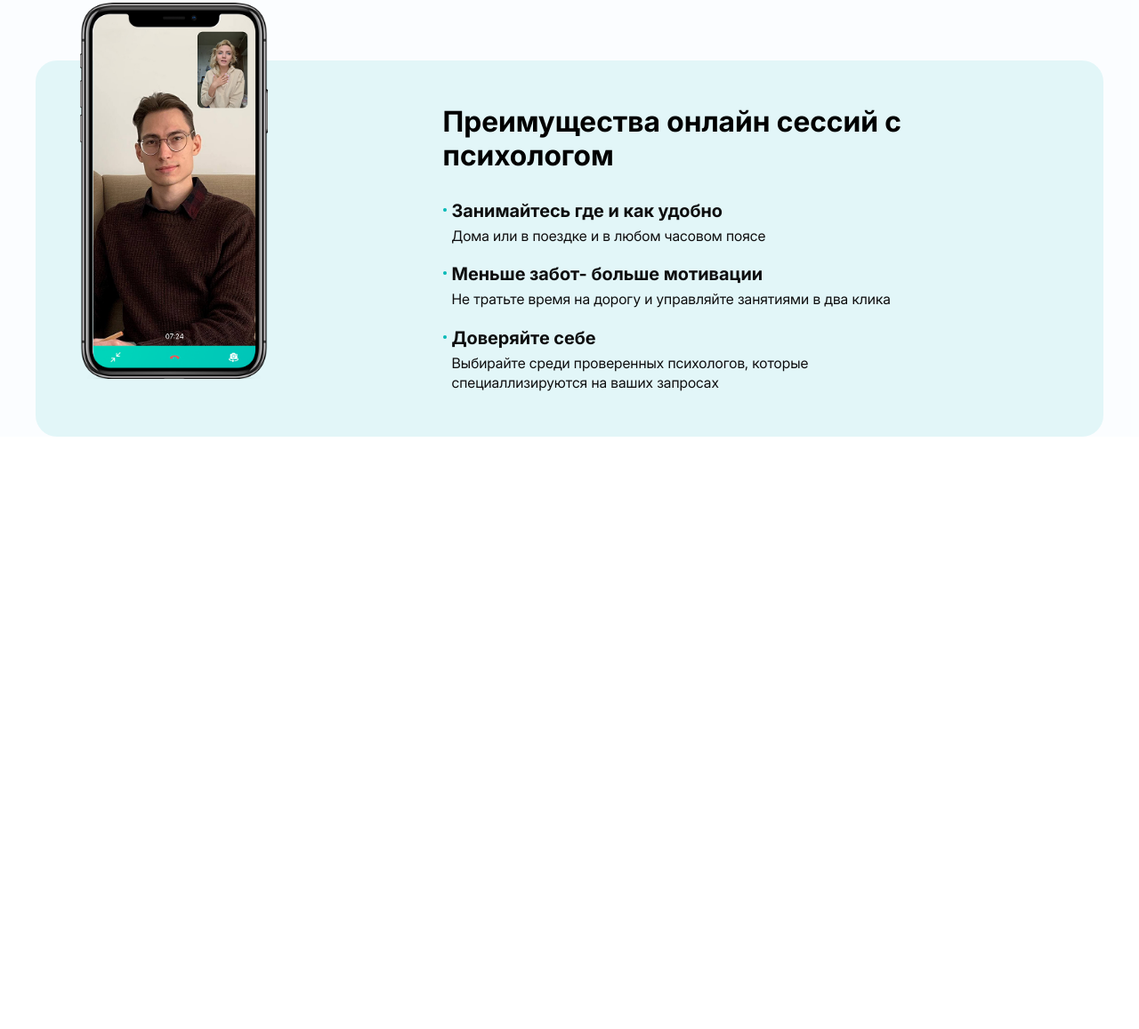
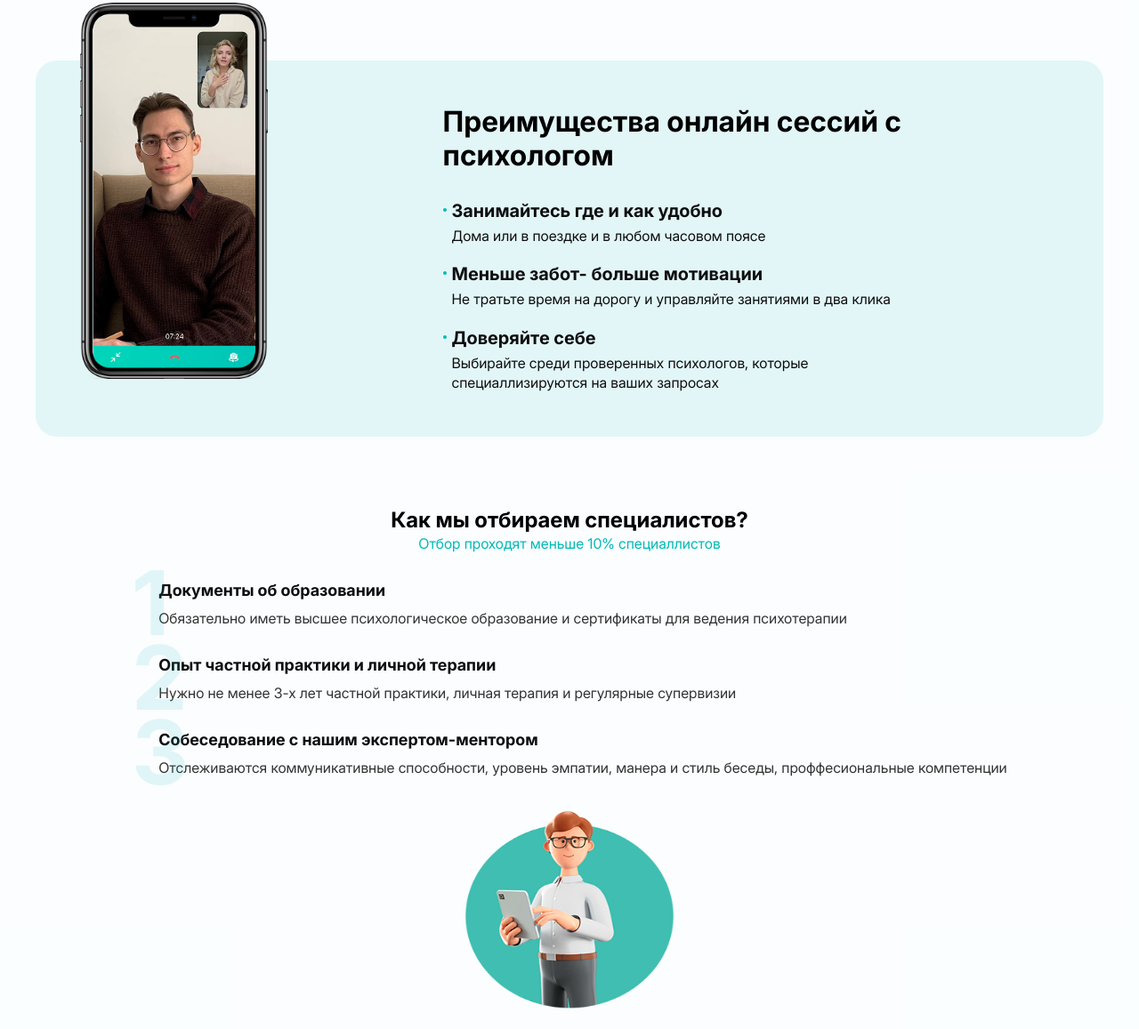
Before and after one commit to Ilya30432/Project2, a website built with webpack: page src/index.html in a window 1280 px wide. Shown: the part 1752-2909 px from the top of the page at 89% size. Before the commit the page ends 2243 px from the top, so only its background shows below. Built offline with nearby package versions, Linux system fonts and the light colour scheme; files whose address does not match are found by name.

Commit message:
Adding section Interviews

```diff
--- a/src/index.html
+++ b/src/index.html
@@ -313,6 +313,42 @@
             </div>
           </div>
         </section>
+        <section>
+          <div class="container">
+            <div class="interviews">
+              <div class="interviews__cont">
+                <div class="interviews__preview">
+                  <h2 class="interviews__preview-title">
+                    Как мы отбираем специалистов?
+                  </h2>
+                  <p class="interviews__preview-text">
+                    Отбор проходят меньше 10% специаллистов
+                  </p>
+                </div>
+                <ul class="interviews__box">
+                  <li class="interviews__box-list">
+                    <h3 class="interviews__box-title">Документы об образовании</h3>
+                    <span class="interviews__box-num">1</span>
+                    <p class="interviews__box-text">Обязательно иметь высшее психологическое образование и сертификаты для ведения психотерапии</p>
+                  </li>
+                  <li class="interviews__box-list">
+                    <h3 class="interviews__box-title">Опыт частной практики и личной терапии</h3>
+                    <span class="interviews__box-num">2</span>
+                    <p class="interviews__box-text">Нужно не менее 3-х лет частной практики, личная терапия и регулярные супервизии</p>
+                  </li>
+                  <li class="interviews__box-list">
+                    <h3 class="interviews__box-title">Собеседование с нашим экспертом-ментором</h3>
+                    <span class="interviews__box-num">3</span>
+                    <p class="interviews__box-text">Отслеживаются коммуникативные способности, уровень эмпатии, манера и стиль беседы,  проффесиональные компетенции</p>
+                  </li>
+                </ul>
+                <div class="interviews__img">
+                  <img src="./img/man2.png" alt="man" width="270" height="250">
+                </div>
+              </div>
+            </div>
+          </div>
+        </section>
       </main>
     </div>
   </body>
--- a/src/index.scss
+++ b/src/index.scss
@@ -6,3 +6,4 @@
 @use "style/teacher";
 @use "style/help";
 @use "style/benefits";
+@use "style/interviews";
--- /dev/null
+++ b/src/style/_interviews.scss
@@ -0,0 +1,85 @@
+@use "./vars" as *;
+
+.interviews {
+  // .interviews__cont
+  padding-top: 80px;
+  &__cont {
+    display: flex;
+    flex-direction: column;
+    align-items: center;
+    gap: 30px;
+  }
+
+  // .interviews__preview
+
+  &__preview {
+  }
+
+  // .interviews__preview-title
+
+  &__preview-title {
+    font-weight: $text-weight;
+    font-size: 24px;
+    line-height: 120%;
+    text-align: center;
+  }
+
+  // .interviews__preview-text
+
+  &__preview-text {
+    font-size: 16px;
+    line-height: 140%;
+    text-align: center;
+    color: $text-color;
+  }
+
+  // .interviews__box
+
+  &__box {
+    display: flex;
+    flex-direction: column;
+    gap: 30px;
+  }
+
+  // .interviews__box-list
+
+  &__box-list {
+    position: relative;
+    padding-left: 30px;
+  }
+
+  // .interviews__box-title
+
+  &__box-title {
+    font-weight: $text-weight;
+    font-size: 18px;
+    line-height: 120%;
+    color: rgba(14, 14, 15, 1);
+    margin-bottom: 10px;
+  }
+
+  // .interviews__box-num
+
+  &__box-num {
+    position: absolute;
+    top: -25px;
+    left: 0;
+    font-weight: $text-weight;
+    font-size: 100px;
+    color: $text-color;
+    opacity: 0.1;
+  }
+
+  // .interviews__box-text
+
+  &__box-text {
+    font-size: 16px;
+    line-height: 140%;
+    color: rgba(51, 51, 51, 1);
+  }
+
+  // .interviews__img
+
+  &__img {
+  }
+}
```
Also changed, not shown: src/img/man2.png (added).
